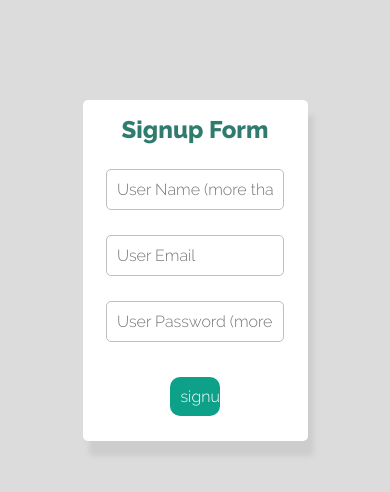
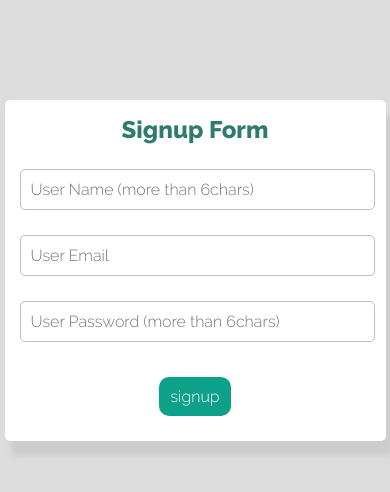
Before and after one commit to amir25n/login-mern-stack, a React (Create React App) app in the folder client/: page / in a window 390 px wide. Shown: the top 492 px of the page. Built offline with nearby package versions, Linux system fonts and the light colour scheme.

Commit message:
Development of the responsibilty part of the signup-form component

```diff
--- a/client/src/Components/SignupForm/SignupForm.css
+++ b/client/src/Components/SignupForm/SignupForm.css
@@ -42,3 +42,17 @@
     border-radius: 10px;
     cursor: pointer;
 }
+/* css media queries */
+@media only screen and (max-width:1000px){
+    .sinup-form-contianer{
+        width: 75%;
+    }
+}
+@media only screen and (max-width:650px){
+    .sinup-form-contianer{
+        width: 90%;
+    }
+    .signup-input{
+        width: 95%;
+    }
+}
```
